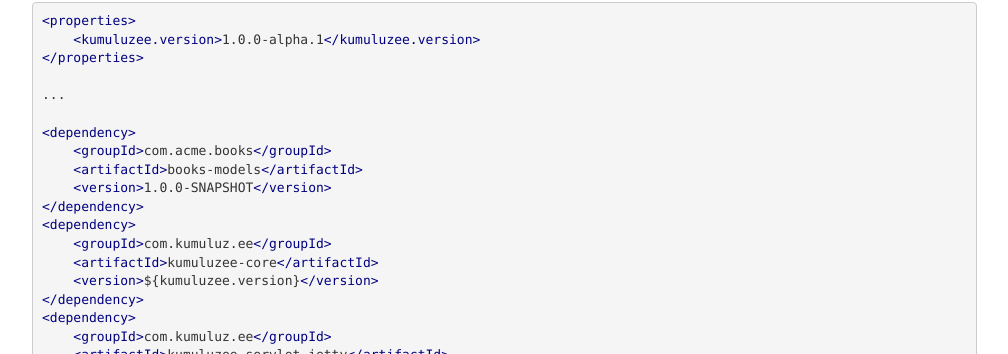
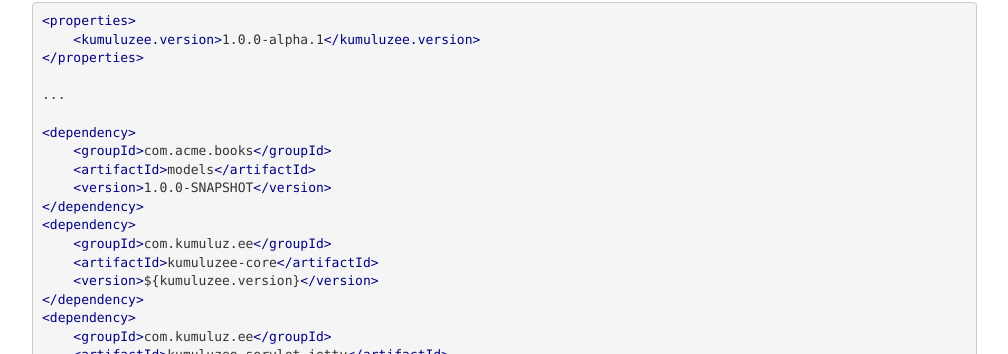
Before and after one commit to kumuluz/blog.sunesis.si, a Jekyll site: the page built from _posts/2015-06-04-microservices-with-java-ee-and-kumuluzee.markdown, in a window 1280 px wide and 900 px high, scrolled down 15164 px. Shown: the part 98-452 px from the top of the window, without its empty margins (136-1144 px from the left). Built offline with Jekyll 4.4.1, drawn with Linux system fonts in a browser that asks for light colours.

Commit message:
Updated names in code samples in the article

```diff
--- a/_posts/2015-06-04-microservices-with-java-ee-and-kumuluzee.markdown
+++ b/_posts/2015-06-04-microservices-with-java-ee-and-kumuluzee.markdown
@@ -523,7 +523,7 @@
 
 <dependency>
     <groupId>com.acme.books</groupId>
-    <artifactId>books-models</artifactId>
+    <artifactId>models</artifactId>
     <version>1.0.0-SNAPSHOT</version>
 </dependency>
 <dependency>
@@ -651,7 +651,7 @@
 {% highlight xml %}
 <dependency>
     <groupId>com.acme.books</groupId>
-    <artifactId>books-models</artifactId>
+    <artifactId>models</artifactId>
     <version>1.0.0-SNAPSHOT</version>
 </dependency>
 {% endhighlight %}
```
